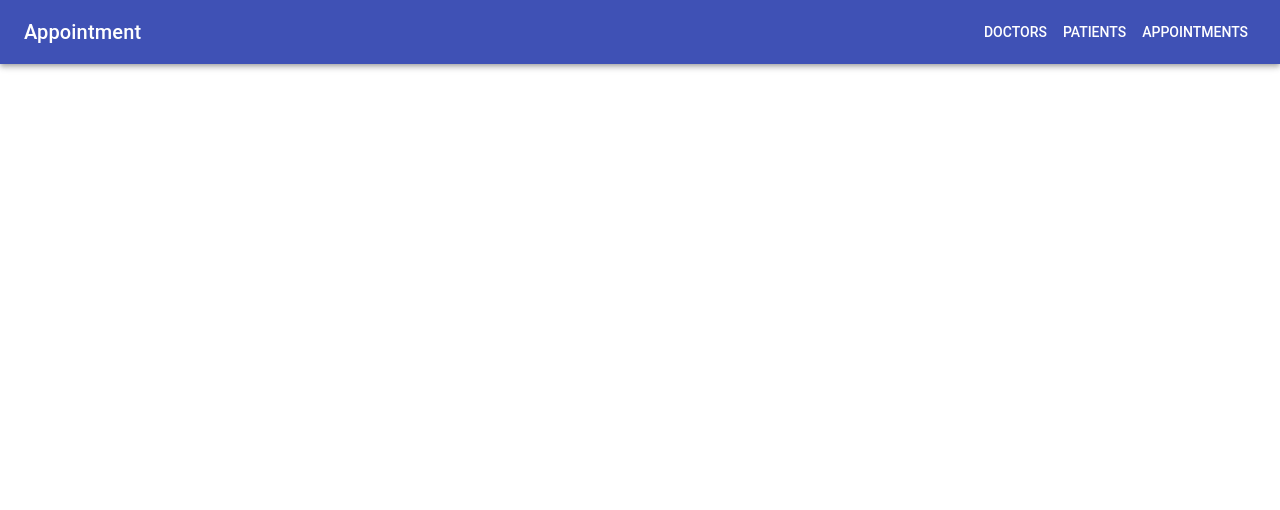
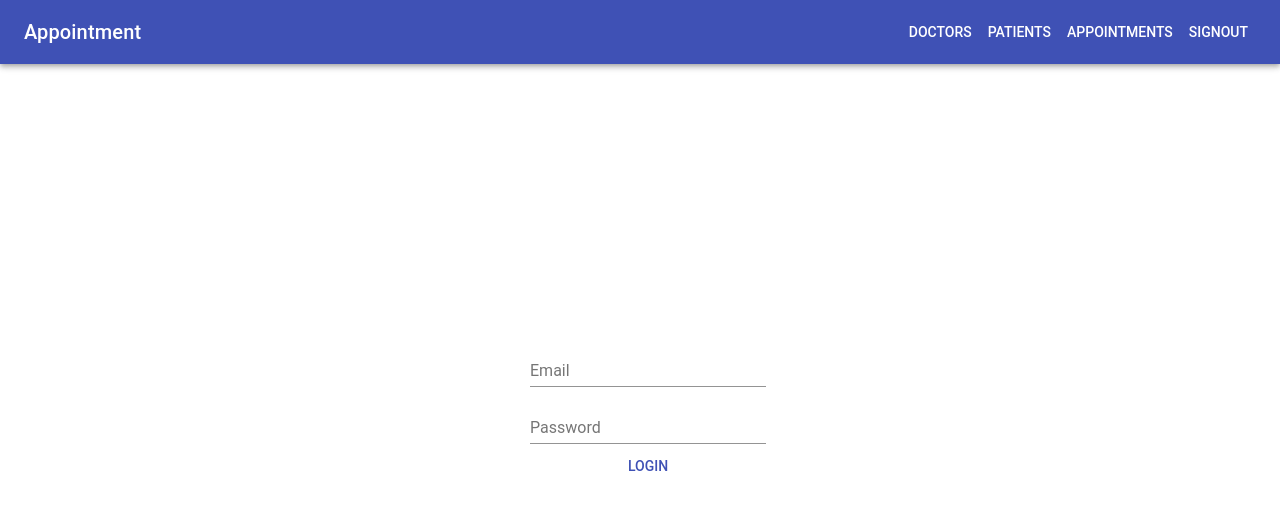
Before and after one commit to Hizqeelrz/appointment-ui, a React (Create React App) app: page / in a window 1280 px wide. Shown: the top 510 px of the page. Built offline with nearby package versions, Linux system fonts and the light colour scheme.

Commit message:
Login Page added with form & package updated

```diff
--- a/package.json
+++ b/package.json
@@ -4,6 +4,7 @@
   "private": true,
   "dependencies": {
     "@material-ui/core": "^3.9.2",
+    "@material-ui/icons": "^3.0.2",
     "axios": "^0.18.0",
     "react": "^16.7.0",
     "react-dom": "^16.7.0",
--- a/src/App.css
+++ b/src/App.css
@@ -74,3 +74,10 @@
 .appoin-form {
   text-align: center;
 }
+
+/* LOGIN FORM */
+
+.login-form {
+  padding-top: 135px;
+  text-align: center;
+}
--- a/src/App.js
+++ b/src/App.js
@@ -9,12 +9,14 @@ import Patients from './components/Patients';
 import Appointments from './components/Appointments';
 import PatientForm from './components/PatientForm';
 import AppointmentForm from './components/AppointmentForm';
+import Login from './components/Login';
 
 
 class App extends Component {
   render() {
     return (
       <div className="App">
+        <Login />
       </div>
     );
   }
--- a/src/components/AppointmentForm.js
+++ b/src/components/AppointmentForm.js
@@ -146,6 +146,7 @@ class AppointmentForm extends React.Component {
               id="app-date"
               label="Date"
               type="date"
+              defaultValue="2019-02-14"
               onChange={this.onChangeDate}
               fullWidth
             />
@@ -170,6 +171,7 @@ class AppointmentForm extends React.Component {
               id="app-start_time"
               label="StartTime"
               type="time"
+              defaultValue="13:30"
               onChange={this.onChangeStartTime}
               fullWidth
             />
@@ -178,6 +180,7 @@ class AppointmentForm extends React.Component {
               id="app-end_time"
               label="EndTime"
               type="time"
+              defaultValue="14:00"
               onChange={this.onChangeEndTime}
               fullWidth
             />
--- /dev/null
+++ b/src/components/Login.js
@@ -0,0 +1,77 @@
+import React from 'react';
+import Axios from 'axios';
+
+import classNames from 'classnames';
+import PropTypes from 'prop-types';
+import { withStyles } from '@material-ui/core/styles';
+import TextField from '@material-ui/core/TextField';
+import FormGroup from '@material-ui/core/FormGroup';
+import FormControl from '@material-ui/core/FormControl';
+import Button from '@material-ui/core/Button';
+
+
+const styles = theme => ({
+  textField: {
+    marginLeft: theme.spacing.unit,
+    marginRight: theme.spacing.unit,
+  },
+});
+
+
+class Login extends React.Component {
+
+  state = {
+    users: []
+  }
+
+  // componentDidMount() {
+  //   Axios.get('http://localhost:4000/api/users').then(user => {
+  //     const users = user.data;
+
+  //     this.setState({
+  //       users
+  //     })
+  //   })
+  // }
+
+  render() {
+    const { classes } = this.props;
+    return (
+      <div className="login-form">
+        <FormControl>
+          <FormGroup className="login-form">
+            <TextField
+              margin="dense"
+              name="email"
+              id="pat-email"
+              label="Email"
+              className={classes.textField}
+              type="email"
+              fullWidth
+            />
+
+            <TextField
+              id="standard-password-input"
+              label="Password"
+              type="password"
+              autoComplete="current-password"
+              className={classes.textField}
+              margin="dense"
+              fullWidth
+            />
+
+            <Button type="submit" color="primary">
+              LogIn
+            </Button>
+          </FormGroup>
+        </FormControl>
+      </div>
+    )
+  }
+}
+
+Login.propTypes = {
+  classes: PropTypes.object.isRequired,
+};
+
+export default withStyles(styles)(Login);
--- a/src/components/NavBar.js
+++ b/src/components/NavBar.js
@@ -31,6 +31,7 @@ function NavBar(props) {
           <Button color="inherit" component={Link} to={"/doctors"} >Doctors</Button>
           <Button color="inherit" component={Link} to={"/patients"} >Patients </Button>
           <Button color="inherit" component={Link} to={"/appointments"} >Appointments </Button>
+          <Button color="inherit" > SignOut </Button>
         </Toolbar>
       </AppBar>
     </div>
```
Also changed, not shown: 1 other file (tests, documents, lock files or other folders).
